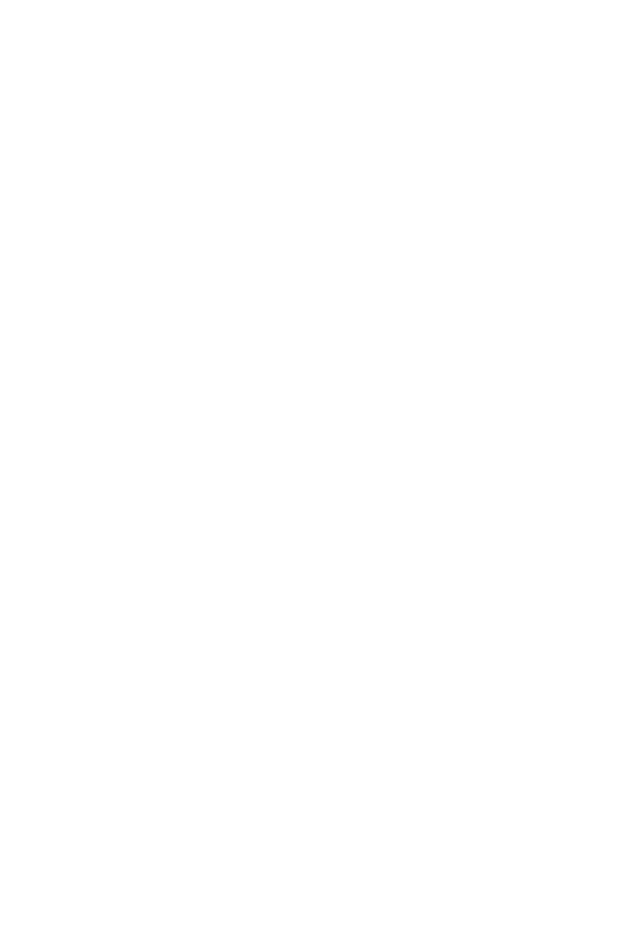
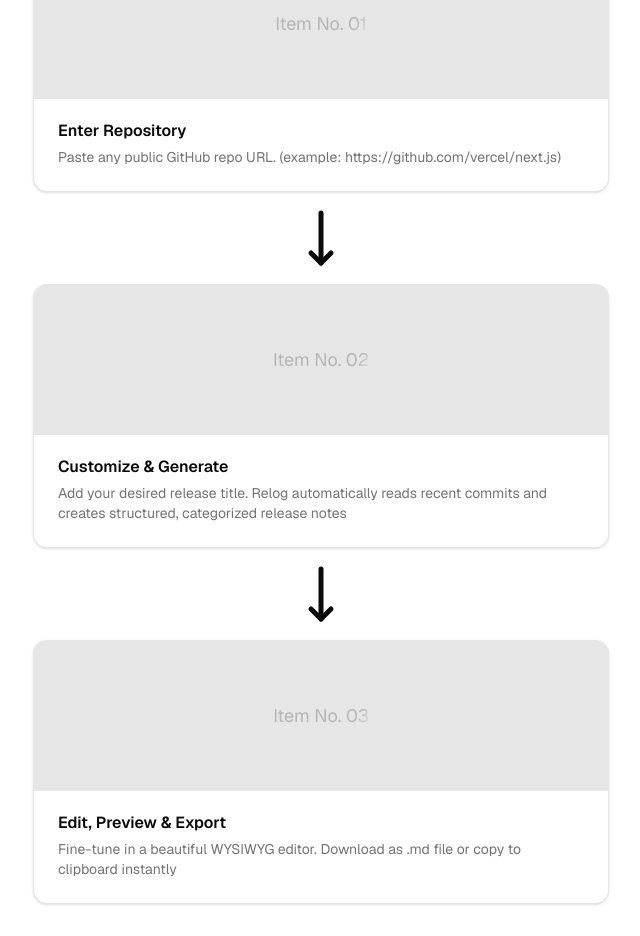
Before and after one commit to tasha-dev/relog, a Next.js app: page / in a window 1280 px wide. Shown: the part 940-1876 px from the top of the page, without its empty margins (319-959 px from the left). Before the commit the page ends 800 px from the top, so only its background shows below. Built offline with nearby package versions, Linux system fonts and the light colour scheme.

Commit message:
added second section of how it works

```diff
--- a/app/page.tsx
+++ b/app/page.tsx
@@ -2,6 +2,7 @@
 // Importing part
 import Header from "@/component/header";
 import Hero from "@/component/section/home/hero";
+import HowItWorks from "@/component/section/home/howItWorks";
 import { JSX } from "react";
 
 // Creating and exporting Home page as default
@@ -11,6 +12,7 @@
     <>
       <Header />
       <Hero />
+      <HowItWorks />
     </>
   );
 }
--- a/component/section/home/hero.tsx
+++ b/component/section/home/hero.tsx
@@ -9,7 +9,7 @@
   return (
     <section className="relative min-h-dvh w-dvw">
       <LetterGlitchBg className="opacity-75" />
-      <div className="w-dvw min-h-dvh flex items-center justify-center relative z-10">
+      <main className="w-dvw min-h-dvh flex items-center justify-center relative z-10">
         <div className="max-w-3xl mx-auto p-4">
           <h1 className="lg:text-center mb-2">
             Instant, AI-powered release notes
@@ -23,7 +23,7 @@
             changelog content using modern AI.
           </p>
         </div>
-      </div>
+      </main>
     </section>
   );
 }
--- /dev/null
+++ b/component/section/home/howItWorks.tsx
@@ -0,0 +1,48 @@
+// Codes by mahdi tasha
+// Importing part
+import Step from "@/component/step";
+import { JSX } from "react";
+
+// Defining steps to render
+const steps: {
+  title: string;
+  description: string;
+}[] = [
+  {
+    description:
+      "Paste any public GitHub repo URL. (example: https://github.com/vercel/next.js)",
+    title: "Enter Repository",
+  },
+  {
+    description:
+      "Add your desired release title. Relog automatically reads recent commits and creates structured, categorized release notes",
+    title: "Customize & Generate",
+  },
+  {
+    description:
+      "Fine-tune in a beautiful WYSIWYG editor. Download as .md file or copy to clipboard instantly",
+    title: "Edit, Preview & Export",
+  },
+];
+
+// Creating and exporting HowItWorks section component as default
+export default function HowItWorks(): JSX.Element {
+  // Returning JSX
+  return (
+    <section className="w-dvw">
+      <main className="max-w-3xl mx-auto p-4">
+        <h1 className="mt-0 text-center">How It Works (3 simple steps)</h1>
+        <div className="grid gap-4 max-w-xl mx-auto">
+          {steps.map((item, index) => (
+            <Step
+              data={item}
+              index={index}
+              key={index}
+              hasDownArrow={index + 1 !== steps.length}
+            />
+          ))}
+        </div>
+      </main>
+    </section>
+  );
+}
--- /dev/null
+++ b/component/shinyTextAnimation.tsx
@@ -0,0 +1,17 @@
+// Codes by mahdi tasha
+// Forcing next.js to render this component as client side component
+"use client";
+
+// Importing part
+import { ShinyTextAnimationProps } from "@/type/component";
+import { JSX } from "react";
+import ShinyText from "./ui/shinyText";
+
+// Creating and eporting ShinyTextAnimation component as default
+export default function ShinyTextAnimation({
+  text,
+  className,
+}: ShinyTextAnimationProps): JSX.Element {
+  // Returning JSX
+  return <ShinyText text={text} className={className} />;
+}
--- /dev/null
+++ b/component/step.tsx
@@ -0,0 +1,39 @@
+// Codes by mahdi tasha
+// Importing part
+import { StepProps } from "@/type/component";
+import { JSX } from "react";
+import ShinyTextAnimation from "@/component/shinyTextAnimation";
+import { MoveDown } from "lucide-react";
+import {
+  Card,
+  CardDescription,
+  CardHeader,
+  CardTitle,
+} from "@/component/ui/card";
+
+// Creating and exporting Step component as default
+export default function Step({
+  data: { description, title },
+  index,
+  hasDownArrow = false,
+  className,
+}: StepProps): JSX.Element {
+  // Returning JSX
+  return (
+    <div className={className}>
+      <Card key={index} className="pt-0 overflow-hidden mb-4">
+        <div className="h-[150px] bg-foreground/10 flex items-center justify-center">
+          <ShinyTextAnimation
+            text={`Item No. ${(index + 1).toString().padStart(2, "0")}`}
+            className="text-lg"
+          />
+        </div>
+        <CardHeader>
+          <CardTitle>{title}</CardTitle>
+          <CardDescription>{description}</CardDescription>
+        </CardHeader>
+      </Card>
+      {hasDownArrow && <MoveDown className="block size-15 mx-auto" />}
+    </div>
+  );
+}
--- /dev/null
+++ b/component/ui/card.tsx
@@ -0,0 +1,92 @@
+import * as React from "react";
+
+import { cn } from "@/lib/util";
+
+function Card({ className, ...props }: React.ComponentProps<"div">) {
+  return (
+    <div
+      data-slot="card"
+      className={cn(
+        "bg-card text-card-foreground flex flex-col gap-6 rounded-xl border py-6 shadow-sm border-foreground/10",
+        className,
+      )}
+      {...props}
+    />
+  );
+}
+
+function CardHeader({ className, ...props }: React.ComponentProps<"div">) {
+  return (
+    <div
+      data-slot="card-header"
+      className={cn(
+        "@container/card-header grid auto-rows-min grid-rows-[auto_auto] items-start gap-2 px-6 has-data-[slot=card-action]:grid-cols-[1fr_auto] [.border-b]:pb-6",
+        className,
+      )}
+      {...props}
+    />
+  );
+}
+
+function CardTitle({ className, ...props }: React.ComponentProps<"div">) {
+  return (
+    <div
+      data-slot="card-title"
+      className={cn("leading-none font-semibold", className)}
+      {...props}
+    />
+  );
+}
+
+function CardDescription({ className, ...props }: React.ComponentProps<"div">) {
+  return (
+    <div
+      data-slot="card-description"
+      className={cn("text-muted-foreground text-sm", className)}
+      {...props}
+    />
+  );
+}
+
+function CardAction({ className, ...props }: React.ComponentProps<"div">) {
+  return (
+    <div
+      data-slot="card-action"
+      className={cn(
+        "col-start-2 row-span-2 row-start-1 self-start justify-self-end",
+        className,
+      )}
+      {...props}
+    />
+  );
+}
+
+function CardContent({ className, ...props }: React.ComponentProps<"div">) {
+  return (
+    <div
+      data-slot="card-content"
+      className={cn("px-6", className)}
+      {...props}
+    />
+  );
+}
+
+function CardFooter({ className, ...props }: React.ComponentProps<"div">) {
+  return (
+    <div
+      data-slot="card-footer"
+      className={cn("flex items-center px-6 [.border-t]:pt-6", className)}
+      {...props}
+    />
+  );
+}
+
+export {
+  Card,
+  CardHeader,
+  CardFooter,
+  CardTitle,
+  CardAction,
+  CardDescription,
+  CardContent,
+};
--- /dev/null
+++ b/component/ui/shinyText.tsx
@@ -0,0 +1,133 @@
+import React, { useState, useCallback, useEffect, useRef } from 'react';
+import { motion, useMotionValue, useAnimationFrame, useTransform } from 'motion/react';
+
+interface ShinyTextProps {
+  text: string;
+  disabled?: boolean;
+  speed?: number;
+  className?: string;
+  color?: string;
+  shineColor?: string;
+  spread?: number;
+  yoyo?: boolean;
+  pauseOnHover?: boolean;
+  direction?: 'left' | 'right';
+  delay?: number;
+}
+
+const ShinyText: React.FC<ShinyTextProps> = ({
+  text,
+  disabled = false,
+  speed = 2,
+  className = '',
+  color = '#b5b5b5',
+  shineColor = '#ffffff',
+  spread = 120,
+  yoyo = false,
+  pauseOnHover = false,
+  direction = 'left',
+  delay = 0
+}) => {
+  const [isPaused, setIsPaused] = useState(false);
+  const progress = useMotionValue(0);
+  const elapsedRef = useRef(0);
+  const lastTimeRef = useRef<number | null>(null);
+  const directionRef = useRef(direction === 'left' ? 1 : -1);
+
+  const animationDuration = speed * 1000;
+  const delayDuration = delay * 1000;
+
+  useAnimationFrame(time => {
+    if (disabled || isPaused) {
+      lastTimeRef.current = null;
+      return;
+    }
+
+    if (lastTimeRef.current === null) {
+      lastTimeRef.current = time;
+      return;
+    }
+
+    const deltaTime = time - lastTimeRef.current;
+    lastTimeRef.current = time;
+
+    elapsedRef.current += deltaTime;
+
+    // Animation goes from 0 to 100
+    if (yoyo) {
+      const cycleDuration = animationDuration + delayDuration;
+      const fullCycle = cycleDuration * 2;
+      const cycleTime = elapsedRef.current % fullCycle;
+
+      if (cycleTime < animationDuration) {
+        // Forward animation: 0 -> 100
+        const p = (cycleTime / animationDuration) * 100;
+        progress.set(directionRef.current === 1 ? p : 100 - p);
+      } else if (cycleTime < cycleDuration) {
+        // Delay at end
+        progress.set(directionRef.current === 1 ? 100 : 0);
+      } else if (cycleTime < cycleDuration + animationDuration) {
+        // Reverse animation: 100 -> 0
+        const reverseTime = cycleTime - cycleDuration;
+        const p = 100 - (reverseTime / animationDuration) * 100;
+        progress.set(directionRef.current === 1 ? p : 100 - p);
+      } else {
+        // Delay at start
+        progress.set(directionRef.current === 1 ? 0 : 100);
+      }
+    } else {
+      const cycleDuration = animationDuration + delayDuration;
+      const cycleTime = elapsedRef.current % cycleDuration;
+
+      if (cycleTime < animationDuration) {
+        // Animation phase: 0 -> 100
+        const p = (cycleTime / animationDuration) * 100;
+        progress.set(directionRef.current === 1 ? p : 100 - p);
+      } else {
+        // Delay phase - hold at end (shine off-screen)
+        progress.set(directionRef.current === 1 ? 100 : 0);
+      }
+    }
+  });
+
+  useEffect(() => {
+    directionRef.current = direction === 'left' ? 1 : -1;
+    elapsedRef.current = 0;
+    progress.set(0);
+    // eslint-disable-next-line react-hooks/exhaustive-deps
+  }, [direction]);
+
+  // Transform: p=0 -> 150% (shine off right), p=100 -> -50% (shine off left)
+  const backgroundPosition = useTransform(progress, p => `${150 - p * 2}% center`);
+
+  const handleMouseEnter = useCallback(() => {
+    if (pauseOnHover) setIsPaused(true);
+  }, [pauseOnHover]);
+
+  const handleMouseLeave = useCallback(() => {
+    if (pauseOnHover) setIsPaused(false);
+  }, [pauseOnHover]);
+
+  const gradientStyle: React.CSSProperties = {
+    backgroundImage: `linear-gradient(${spread}deg, ${color} 0%, ${color} 35%, ${shineColor} 50%, ${color} 65%, ${color} 100%)`,
+    backgroundSize: '200% auto',
+    WebkitBackgroundClip: 'text',
+    backgroundClip: 'text',
+    WebkitTextFillColor: 'transparent'
+  };
+
+  return (
+    <motion.span
+      className={`inline-block ${className}`}
+      style={{ ...gradientStyle, backgroundPosition }}
+      onMouseEnter={handleMouseEnter}
+      onMouseLeave={handleMouseLeave}
+    >
+      {text}
+    </motion.span>
+  );
+};
+
+export default ShinyText;
+//   plugins: [],
+// };
--- a/package.json
+++ b/package.json
@@ -13,6 +13,7 @@
     "class-variance-authority": "^0.7.1",
     "clsx": "^2.1.1",
     "lucide-react": "^0.562.0",
+    "motion": "^12.23.26",
     "next": "16.1.1",
     "next-themes": "^0.4.6",
     "react": "19.2.3",
--- a/type/component.ts
+++ b/type/component.ts
@@ -14,3 +14,18 @@
 export interface HeaderProps {
   className?: string;
 }
+
+export interface ShinyTextAnimationProps {
+  className?: string;
+  text: string;
+}
+
+export interface StepProps {
+  className?: string;
+  hasDownArrow?: boolean;
+  index: number;
+  data: {
+    title: string;
+    description: string;
+  };
+}
```
Also changed, not shown: 1 other file (tests, documents, lock files or other folders).
